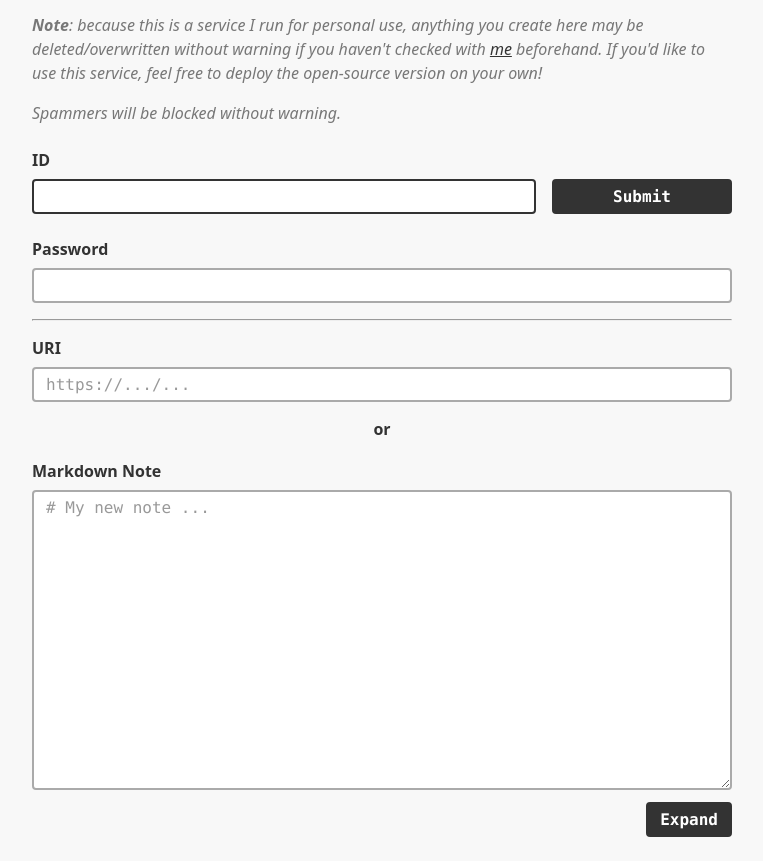
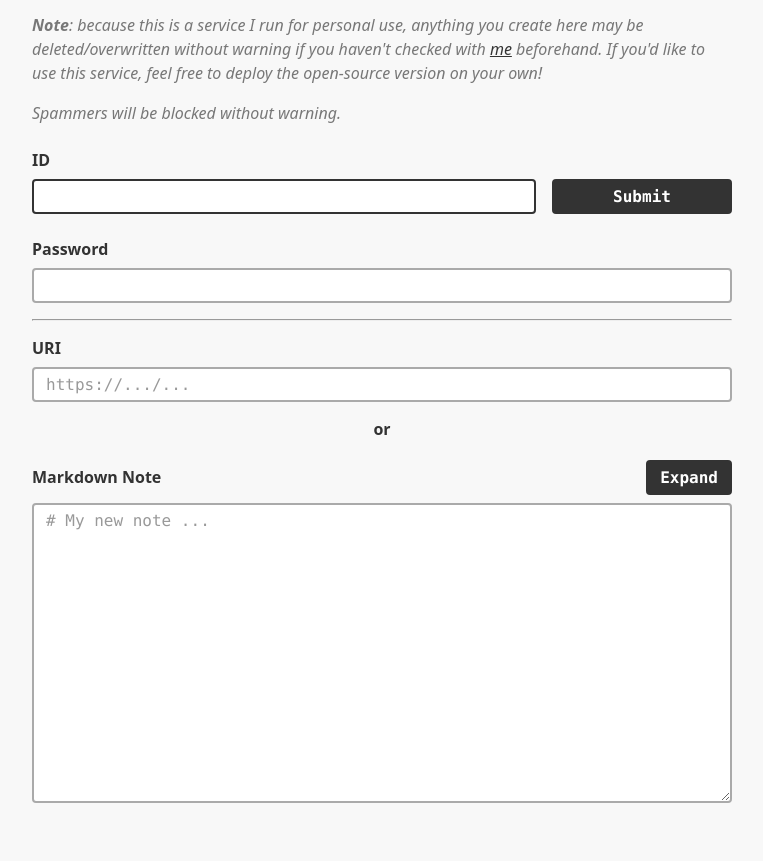
Before and after one commit to thesephist/zone, a website: page static/index.html in a window 1280 px wide. Shown: the part 113-974 px from the top of the page, without its empty margins (258-1021 px from the left). After the commit the page ends 940 px from the top, so only its background shows below. Drawn offline with Linux system fonts and the light colour scheme.

Commit message:
Move expand button to above textarea, so it stays still when input expands (ux)

```diff
--- a/static/css/main.css
+++ b/static/css/main.css
@@ -217,9 +217,16 @@ img {
 }
 
 #expandNoteButton {
-    margin-left: auto;
-    margin-top: 12px;
+    margin: 8px 0;
     width: auto;
+}
+
+.inputHeader {
+    width: 100%;
+    display: flex;
+    flex-direction: row;
+    align-items: center;
+    justify-content: space-between;
 }
 
 @media only screen and (max-width: 700px) {
--- a/static/index.html
+++ b/static/index.html
@@ -65,9 +65,11 @@
       <div class="orMark">or</div>
 
       <div class="inputGroup">
-        <label for="content_note">Markdown Note</label>
+        <div class="inputHeader">
+          <label for="content_note">Markdown Note</label>
+          <button id="expandNoteButton">Expand</button>
+        </div>
         <textarea name="content_note" id="content_note" tabindex="1" placeholder="# My new note ..."></textarea>
-        <button id="expandNoteButton">Expand</button>
       </div>
 
     </form>
--- a/static/js/main.js
+++ b/static/js/main.js
@@ -112,7 +112,6 @@
         evt.preventDefault();
         const lastHeight = noteInput.getBoundingClientRect().height;
         noteInput.style.height = `${lastHeight + 150}px`;
-        document.documentElement.scrollTop += 150;
     }
     document.getElementById('expandNoteButton').addEventListener('click', expandTextarea);
 
```
